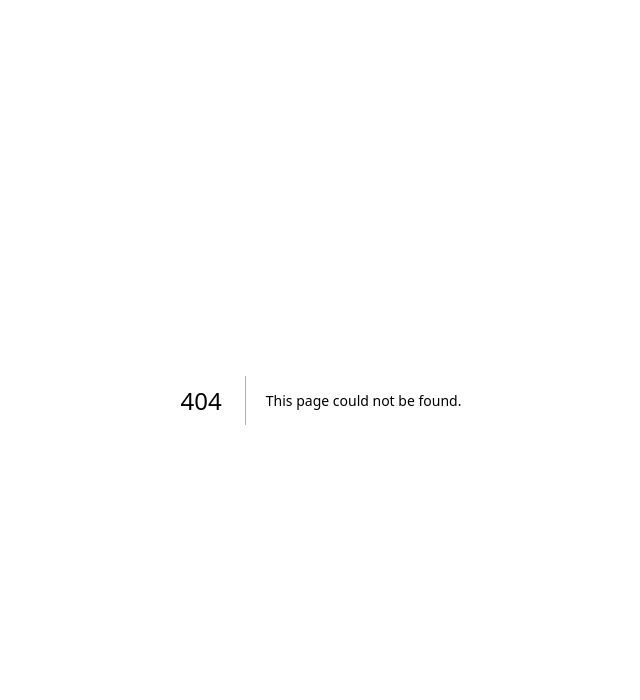
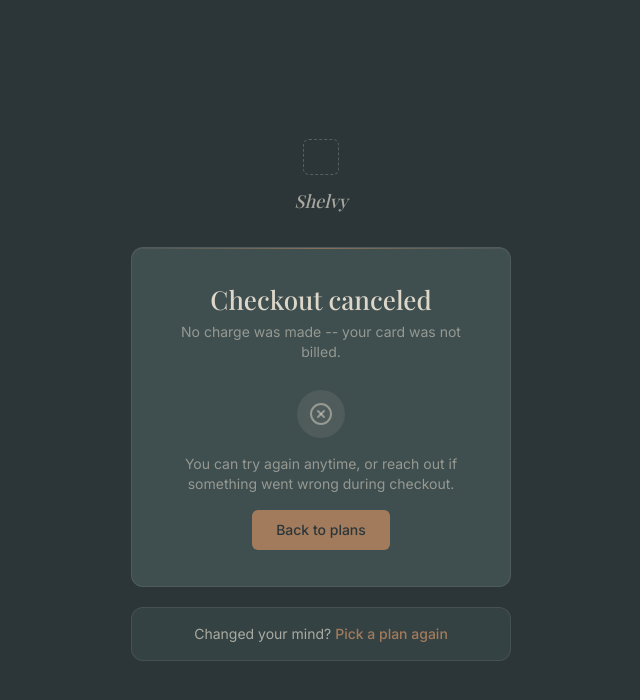
Before and after one commit to Inosensey/shelvy, a Next.js app in the folder apps/web/: page /subscription/cancel in a window 1280 px wide. Before the commit this address had no page. Shown: the top 700 px of the page, without its empty margins (319-959 px from the left). Built offline with nearby package versions, Linux system fonts and the light colour scheme.

Commit message:
feat: add subscription route page and layout

```diff
--- /dev/null
+++ b/apps/web/app/subscription/cancel/page.tsx
@@ -0,0 +1,35 @@
+import Link from "next/link";
+import { XCircle } from "lucide-react";
+import { AuthCard } from "@/components/auth/AuthCard";
+
+export default async function SubscriptionCancelPage() {
+  return (
+    <AuthCard
+      heading="Checkout canceled"
+      subheading="No charge was made -- your card was not billed."
+      footer={
+        <>
+          Changed your mind?{" "}
+          <Link href="/register" className="font-medium text-clay hover:underline">
+            Pick a plan again
+          </Link>
+        </>
+      }
+    >
+      <div className="flex flex-col items-center gap-4 text-center">
+        <div className="flex h-12 w-12 items-center justify-center rounded-full bg-linen/10 text-linen/50">
+          <XCircle className="h-6 w-6" strokeWidth={2} />
+        </div>
+        <p className="text-sm text-linen/55">
+          You can try again anytime, or reach out if something went wrong during checkout.
+        </p>
+        <Link
+          href="/register"
+          className="rounded-md bg-clay px-6 py-2.5 text-sm font-medium text-ink transition-colors hover:bg-clay/90"
+        >
+          Back to plans
+        </Link>
+      </div>
+    </AuthCard>
+  );
+}
--- /dev/null
+++ b/apps/web/app/subscription/layout.tsx
@@ -0,0 +1,18 @@
+import type { Metadata } from "next";
+
+export const metadata: Metadata = {
+  title: 'Subscription | Shelvy',
+  description: 'Manage your Shelvy subscription — view your current plan, upgrade, or review your billing history.',
+}
+
+export default function subscriptionLayout({
+  children,
+}: Readonly<{
+  children: React.ReactNode;
+}>) {
+  return (
+    <div className="w-full h-screen relative">
+      <div className="w-full phone:pt-0 mdphone:pt-12">{children}</div>
+    </div>
+  );
+}
--- /dev/null
+++ b/apps/web/app/subscription/success/page.tsx
@@ -0,0 +1,43 @@
+import { CheckCircle2 } from "lucide-react";
+import { AuthCard } from "@/components/auth/AuthCard";
+import { RedirectCountdown } from "@/components/reusable/RedirectCountdown";
+
+export default async function SubscriptionSuccessPage({
+  searchParams,
+}: {
+  searchParams: Promise<{ subscription_id?: string; logged_in?: string }>;
+}) {
+  const { subscription_id, logged_in } = await searchParams;
+
+  return (
+    <AuthCard
+      heading="Payment successful"
+      subheading={
+        logged_in === "true"
+          ? "Your account and subscription are now active."
+          : "Your subscription is now active."
+      }
+      footer={
+        <span className="text-linen/45">Questions? Contact support.</span>
+      }
+    >
+      <div className="flex flex-col items-center gap-6">
+        <div className="flex h-12 w-12 items-center justify-center rounded-full bg-clay/15 text-clay">
+          <CheckCircle2 className="h-6 w-6" strokeWidth={2} />
+        </div>
+
+        {subscription_id && (
+          <p className="-mt-3 text-xs text-linen/35">
+            Subscription ID: {subscription_id}
+          </p>
+        )}
+
+        <RedirectCountdown
+          redirectTo="/login"
+          seconds={5}
+          message="Redirecting to sign in"
+        />
+      </div>
+    </AuthCard>
+  );
+}
```
